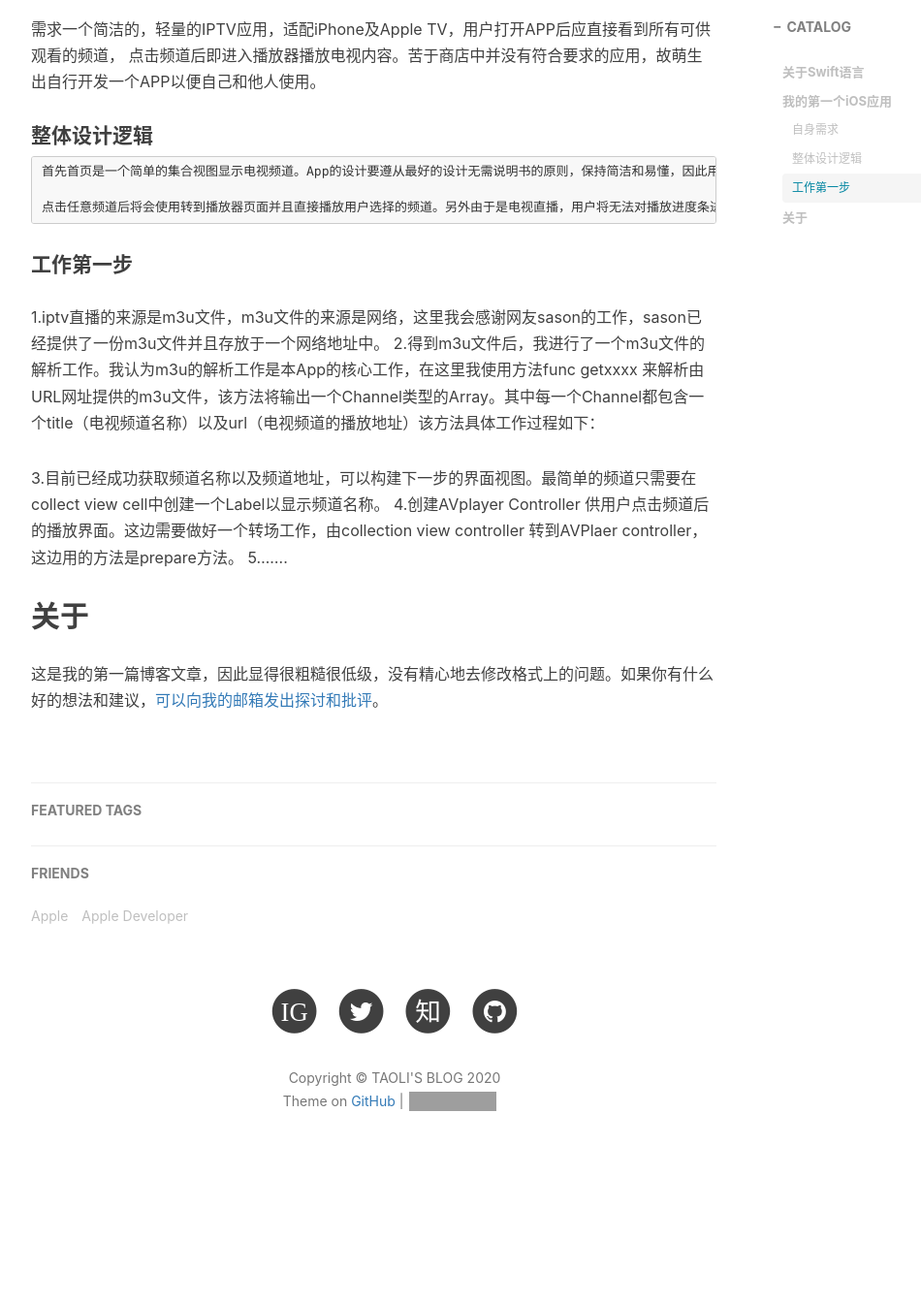
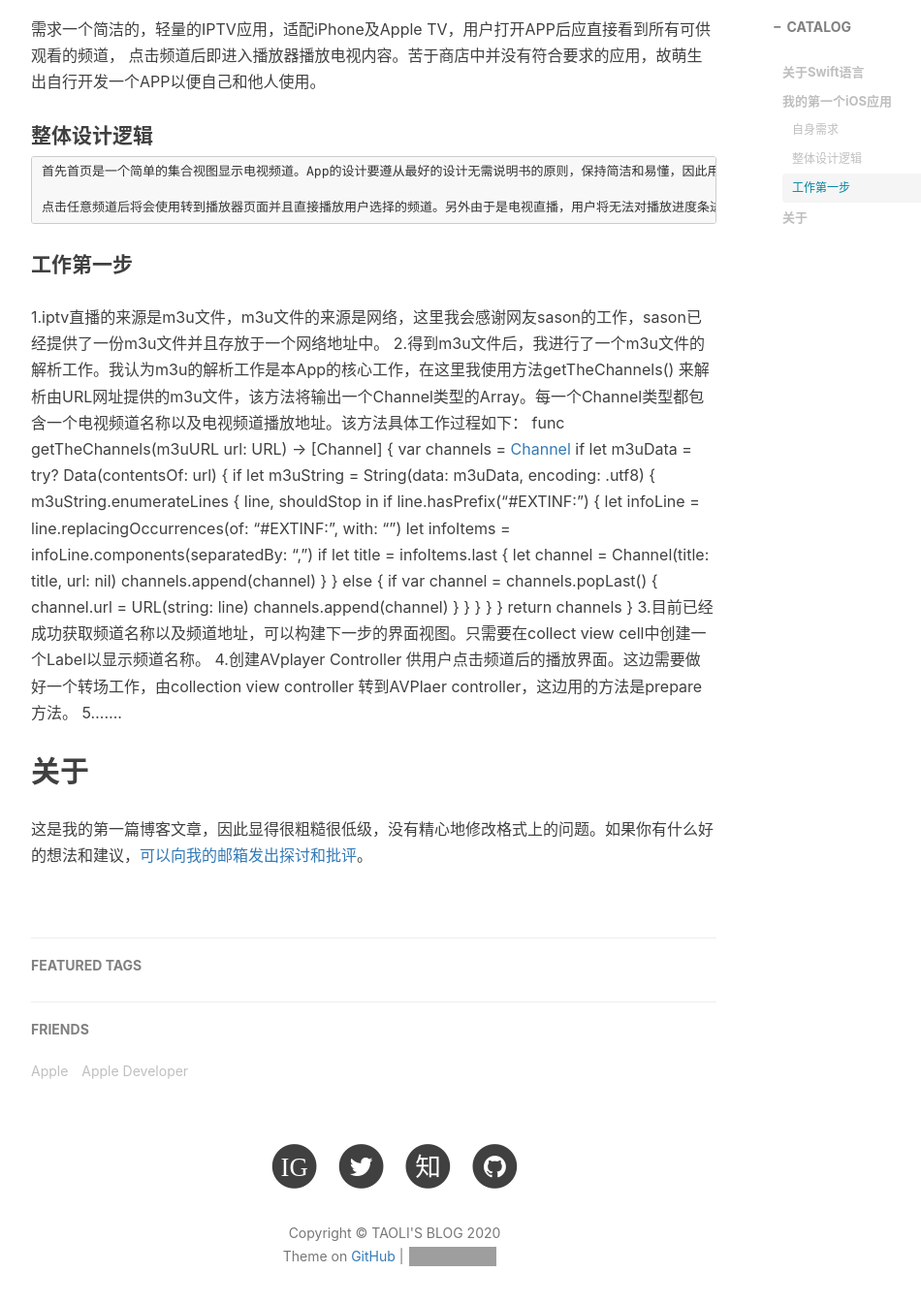
Before and after one commit to iamtaoli/iamtaoli.github.io, a Jekyll site: the page built from _posts/2020-06-06-我的第一个iPhone应用.md, in a window 1280 px wide and 1400 px high, scrolled down 994 px. Shown: the top 1345 px of the window at 97% size, without its empty margins (233-1183 px from the left). Built offline with Jekyll 4.4.1, drawn with Linux system fonts in a browser that asks for light colours; nearby versions of some CDN libraries; comment, search, counter and statistics services are not loaded; before the commit the page ends 2234 px from its top, so only the background shows below that; grey boxes are pictures that could not be loaded.

Commit message:
Update 2020-06-06-我的第一个iPhone应用.md

```diff
--- a/_posts/2020-06-06-我的第一个iPhone应用.md
+++ b/_posts/2020-06-06-我的第一个iPhone应用.md
@@ -36,12 +36,34 @@ tags:
 #### 工作第一步
 
 1.iptv直播的来源是m3u文件，m3u文件的来源是网络，这里我会感谢网友sason的工作，sason已经提供了一份m3u文件并且存放于一个网络地址中。
-2.得到m3u文件后，我进行了一个m3u文件的解析工作。我认为m3u的解析工作是本App的核心工作，在这里我使用方法func getxxxx 来解析由URL网址提供的m3u文件，该方法将输出一个Channel类型的Array。其中每一个Channel都包含一个title（电视频道名称）以及url（电视频道的播放地址）该方法具体工作过程如下：
-
-3.目前已经成功获取频道名称以及频道地址，可以构建下一步的界面视图。最简单的频道只需要在collect view cell中创建一个Label以显示频道名称。
+2.得到m3u文件后，我进行了一个m3u文件的解析工作。我认为m3u的解析工作是本App的核心工作，在这里我使用方法getTheChannels() 来解析由URL网址提供的m3u文件，该方法将输出一个Channel类型的Array。每一个Channel类型都包含一个电视频道名称以及电视频道播放地址。该方法具体工作过程如下：
+func getTheChannels(m3uURL url: URL) -> [Channel] {
+    var channels = [Channel]()
+    if let m3uData = try? Data(contentsOf: url) {
+        if let m3uString = String(data: m3uData, encoding: .utf8) {
+            m3uString.enumerateLines { line, shouldStop in
+                if line.hasPrefix("#EXTINF:") {
+                    let infoLine = line.replacingOccurrences(of: "#EXTINF:", with: "")
+                    let infoItems = infoLine.components(separatedBy: ",")
+                    if let title = infoItems.last {
+                        let channel = Channel(title: title, url: nil)
+                        channels.append(channel)
+                    }
+                } else {
+                    if var channel = channels.popLast() {
+                        channel.url = URL(string: line)
+                        channels.append(channel)
+                    }
+                }
+            }
+        }
+    }
+    return channels
+}
+3.目前已经成功获取频道名称以及频道地址，可以构建下一步的界面视图。只需要在collect view cell中创建一个Label以显示频道名称。
 4.创建AVplayer Controller 供用户点击频道后的播放界面。这边需要做好一个转场工作，由collection view controller 转到AVPlaer controller，这边用的方法是prepare方法。
 5.......
 
 ## 关于
 
-这是我的第一篇博客文章，因此显得很粗糙很低级，没有精心地去修改格式上的问题。如果你有什么好的想法和建议，[可以向我的邮箱发出探讨和批评](taoli@me.com)。
+这是我的第一篇博客文章，因此显得很粗糙很低级，没有精心地修改格式上的问题。如果你有什么好的想法和建议，[可以向我的邮箱发出探讨和批评](taoli@me.com)。
```
